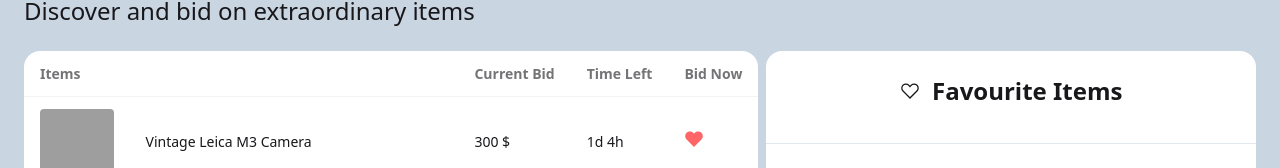
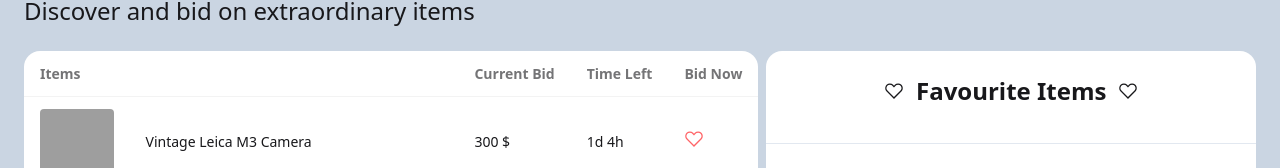
Before and after one commit to fakhrulhasan99/React-Assignment, a React (Vite) app: page / in a window 1280 px wide. Shown: the part 769-937 px from the top of the page. Built offline with nearby package versions, Linux system fonts and the light colour scheme; grey boxes are pictures that could not be loaded.

Commit message:
conditional favourite btn done

```diff
--- a/src/App.jsx
+++ b/src/App.jsx
@@ -28,12 +28,12 @@ function App() {
         <div className="flex text-center gap-2 bg-slate-300 p-6">
           {/* left container */}
           <div className="w-[60%] ">
-            <Auctions handleFavourite={handleFavourite}></Auctions>
+            <Auctions handleFavourite={handleFavourite} favourites={favourites}></Auctions>
 
           </div>
           {/* right container */}
           <div className="w-[40%]">
-            <Favourites favourites={favourites}></Favourites>
+            <Favourites favourites={favourites} key={favourites.id}></Favourites>
           </div>
         </div>
       </div>
--- a/src/assets/Components/Auction/Auction.jsx
+++ b/src/assets/Components/Auction/Auction.jsx
@@ -2,8 +2,10 @@ import React from 'react';
 import { VscHeart } from "react-icons/vsc";
 import { VscHeartFilled } from "react-icons/vsc";
 
-const Auction = ({ auction, handleFavourite }) => {
-
+const Auction = ({ auction, handleFavourite, favourites }) => {
+    const isFavourite = favourites.some(
+        fav => fav.id === auction.id
+    )
     return (
         <tbody>
             <tr>
@@ -11,7 +13,10 @@ const Auction = ({ auction, handleFavourite }) => {
                 <td>{auction.title}</td>
                 <td>{auction.currentBidPrice} $</td>
                 <td>{auction.timeLeft}</td>
-                <td><button onClick={()=>handleFavourite(auction)} className=' cursor-pointer text-red-400'> <VscHeartFilled size={20}/>
+                <td><button onClick={()=>handleFavourite(auction)} className=' cursor-pointer text-red-400'>
+                    {
+                        isFavourite ? <VscHeartFilled size={20}/> : <VscHeart size={20}/>
+                    }
                 </button></td>
             </tr>
         </tbody>
--- a/src/assets/Components/Auctoins/Auctions.jsx
+++ b/src/assets/Components/Auctoins/Auctions.jsx
@@ -1,7 +1,7 @@
 import React, { useEffect, useState } from 'react';
 import Auction from '../Auction/Auction';
 
-const Auctions = ({handleFavourite}) => {
+const Auctions = ({handleFavourite, favourites}) => {
 
     const [auctions, setAuctions] = useState([]);
 
@@ -30,7 +30,8 @@ const Auctions = ({handleFavourite}) => {
                             auctions.map((auction) => <Auction
                                 key={auction.id}
                                 auction={auction}
-                                handleFavourite={handleFavourite}>
+                                handleFavourite={handleFavourite}
+                                favourites={favourites}>
 
                             </Auction>)
                         }
--- a/src/assets/Components/Favourite/Favourite.jsx
+++ b/src/assets/Components/Favourite/Favourite.jsx
@@ -18,7 +18,7 @@ const Favourite = ({ favourite }) => {
                                     </div>
                                 </div>
                                 <button className="cursor-pointer">
-                                    <RxCrossCircled />
+                                    <RxCrossCircled size={20}/>
                                 </button>
                             </div>
                         </div>
--- a/src/assets/Components/Favourites/Favourites.jsx
+++ b/src/assets/Components/Favourites/Favourites.jsx
@@ -10,9 +10,13 @@ const Favourites = ({ favourites }) => {
             <div className='flex items-center justify-center py-6 gap-3'>
                 <VscHeart size={20} />
                 <h2 className='text-2xl font-bold'>Favourite Items</h2>
+                <VscHeart size={20} />
             </div>
-            <Favourite favourite={favourites}></Favourite>
-            <Empty></Empty>
+            {
+                favourites.length === 0 ?
+                <Empty></Empty> :
+                <Favourite favourite={favourites}></Favourite>
+            }
 
             <div className='flex justify-around text-xl pb-3'>
                 <h3>Total Bids Amount</h3>
```
